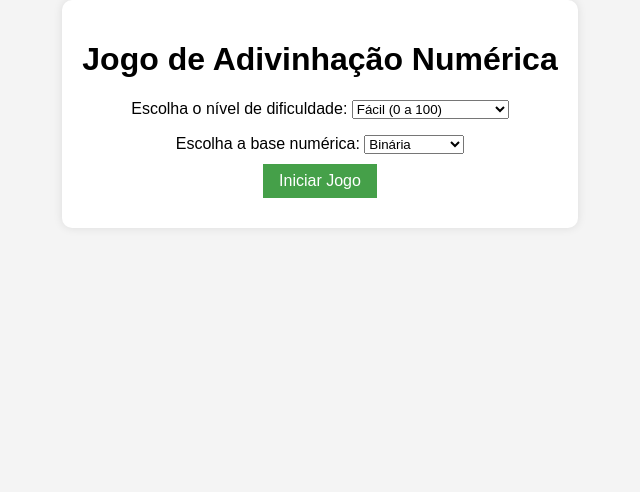
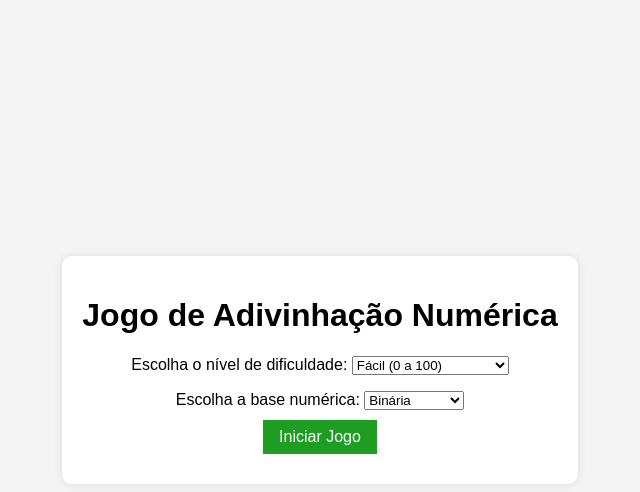
Before and after one commit to PauloAllan/Jogo-Bases-Num-ricas, a plain HTML site: page index.html in a window 1280 px wide. In both pictures the pointer is over the button "Iniciar Jogo". Shown: the whole page, without its empty margins (320-960 px from the left). Drawn offline with Linux system fonts and the light colour scheme.

Commit message:
atualizacao

```diff
--- a/style.css
+++ b/style.css
@@ -10,6 +10,7 @@ body {
 }
 
 .container {
+    margin-top: 20%;
     text-align: center;
     background-color: white;
     padding: 20px;
@@ -57,7 +58,7 @@ button {
 }
 
 button:hover {
-    background-color: #45a049;
+    background-color: #1d9e23;
 }
 
 #binaryInputContainer {
```
